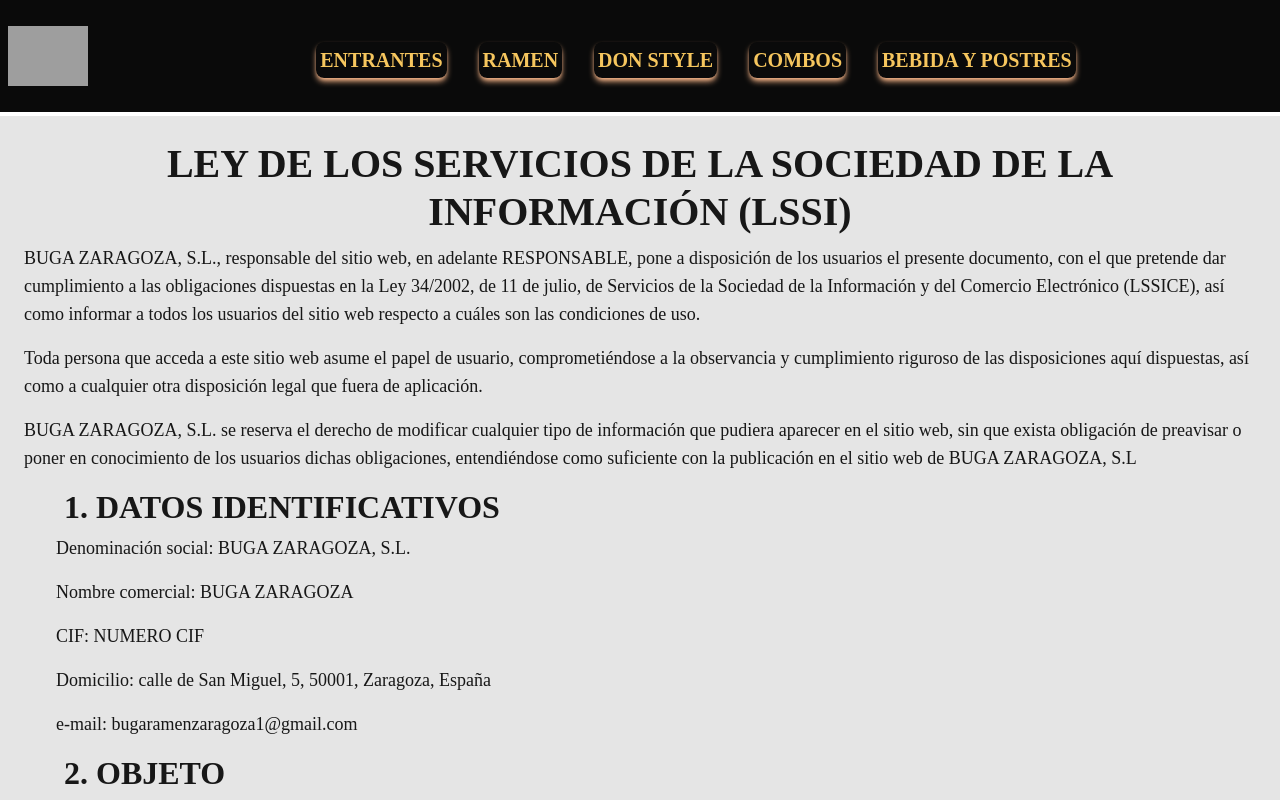
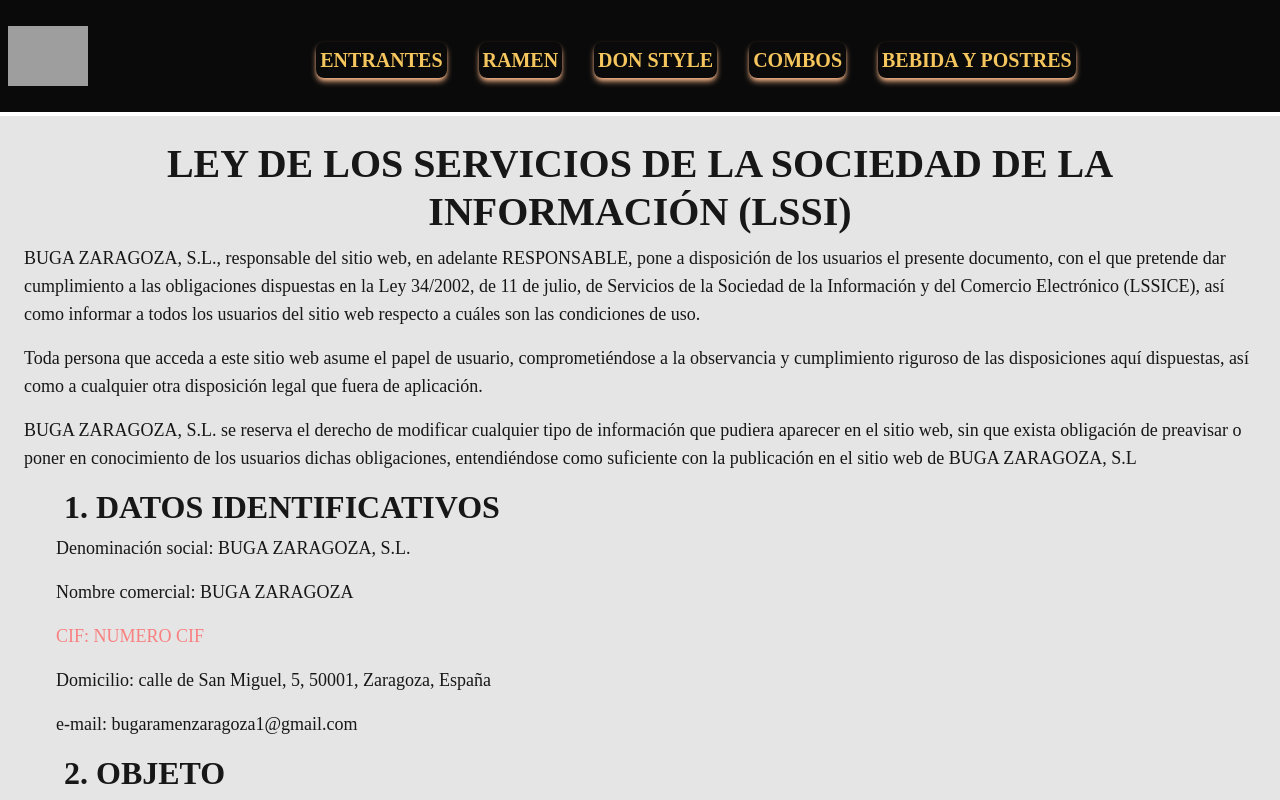
Before and after one commit to EndeSun/Buga-Project, a React (Vite) app: page /AvisoLegal in a window 1280 px wide. Shown: the top 800 px of the page. Built offline with nearby package versions, Linux system fonts and the light colour scheme; grey boxes are pictures that could not be loaded.

Commit message:
Empezando con la página de sobre nosotros y modificación del footer añadiendo el enlace de google maps con acceso directo

```diff
--- a/src/components/FooterApp.jsx
+++ b/src/components/FooterApp.jsx
@@ -99,7 +99,7 @@
           <h6 className="mb-4 text-2xl flex justify-center font-semibold uppercase">
             Contacto
           </h6>
-          <p className="mb-4 md:  sm:p-0 pl-2 flex items-center sm:justify-center justify-start">
+          <Link to="https://goo.gl/maps/mwbGS7wdCuYXyFfA9" className="text-white mb-4 md:  sm:p-0 pl-2 border-cyan-50 flex sm:justify-center justify-start no-underline items-center">
             <svg
               xmlns="http://www.w3.org/2000/svg"
               viewBox="0 0 24 24"
@@ -110,7 +110,7 @@
               <path d="M12 5.432l8.159 8.159c.03.03.06.058.091.086v6.198c0 1.035-.84 1.875-1.875 1.875H15a.75.75 0 01-.75-.75v-4.5a.75.75 0 00-.75-.75h-3a.75.75 0 00-.75.75V21a.75.75 0 01-.75.75H5.625a1.875 1.875 0 01-1.875-1.875v-6.198a2.29 2.29 0 00.091-.086L12 5.43z" />
             </svg>
             Calle de San Miguel 51, 51000, Zaragoza, Spain
-          </p>
+          </Link>
           <Link
             to="mailto:bugaramenzaragoza1@gmail.com"
             className="text-white mb-4 md:  sm:p-0 pl-2 border-cyan-50 flex sm:justify-center justify-start no-underline items-center"
--- a/src/pages/Documentacion/AvisoLegal.jsx
+++ b/src/pages/Documentacion/AvisoLegal.jsx
@@ -33,7 +33,7 @@
 
           <p>Denominación social: BUGA ZARAGOZA, S.L.</p>
           <p>Nombre comercial: BUGA ZARAGOZA</p>
-          <p>CIF: NUMERO CIF</p>
+          <p className="text-red-400">CIF: NUMERO CIF</p>
           <p>Domicilio: calle de San Miguel, 5, 50001, Zaragoza, España</p>
           <p>e-mail: bugaramenzaragoza1@gmail.com</p>
         </li>
--- a/src/pages/Documentacion/SobreNosotros.jsx
+++ b/src/pages/Documentacion/SobreNosotros.jsx
@@ -4,7 +4,8 @@
 function SobreNosotros() {
   return (
     <section>
-
+      SOBRE NOSOTROS SECCIÓN
+      <iframe src="https://www.google.com/maps/embed?pb=!1m18!1m12!1m3!1d11925.715115230732!2d-0.8997949268310532!3d41.646476974801!2m3!1f0!2f0!3f0!3m2!1i1024!2i768!4f13.1!3m3!1m2!1s0xd5915b26ce0717f%3A0xfa6f8c695b94b014!2sBuga%20Ramen!5e0!3m2!1ses!2ses!4v1692283256326!5m2!1ses!2ses" width="600" height="450" allowfullscreen="" loading="lazy" referrerpolicy="no-referrer-when-downgrade"></iframe>
     </section>
   )
 }
```
